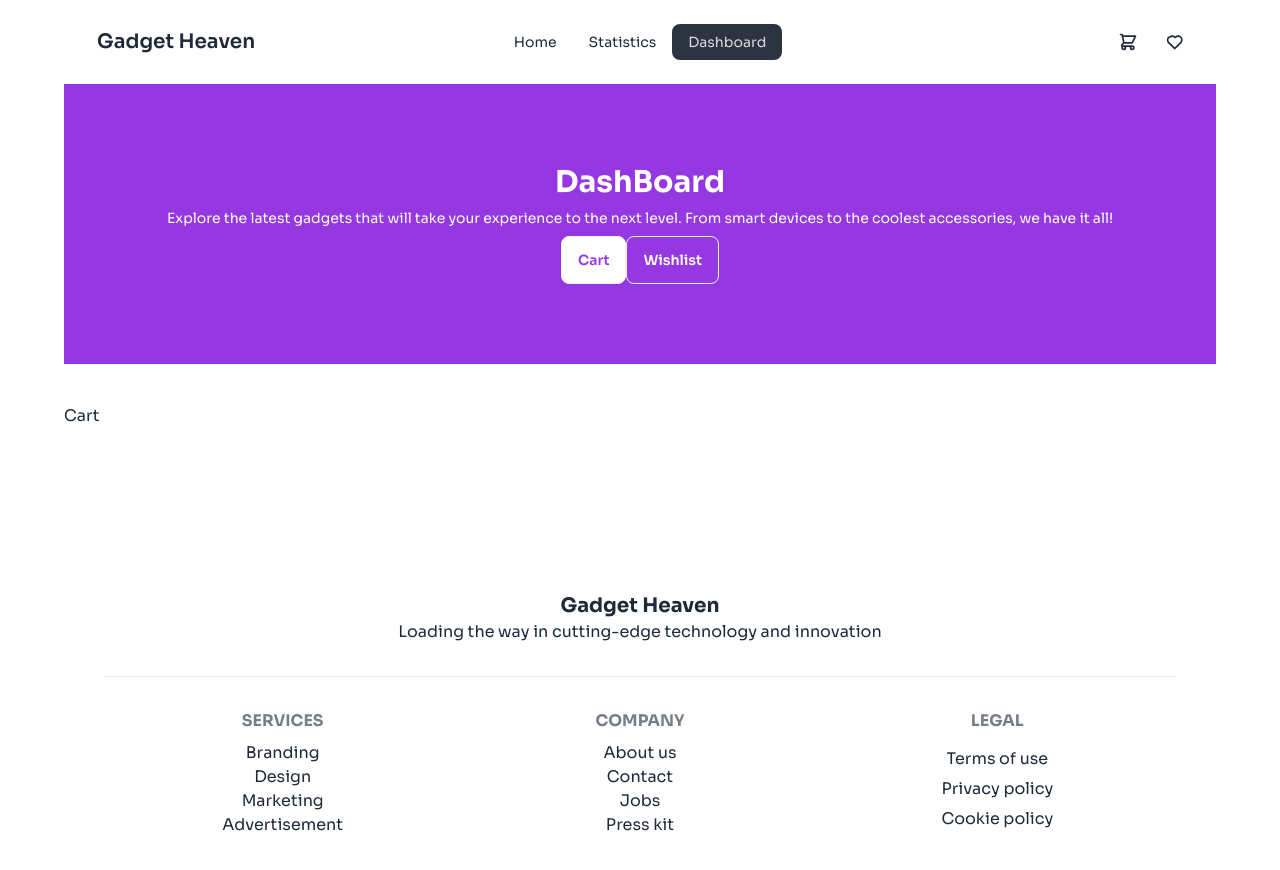
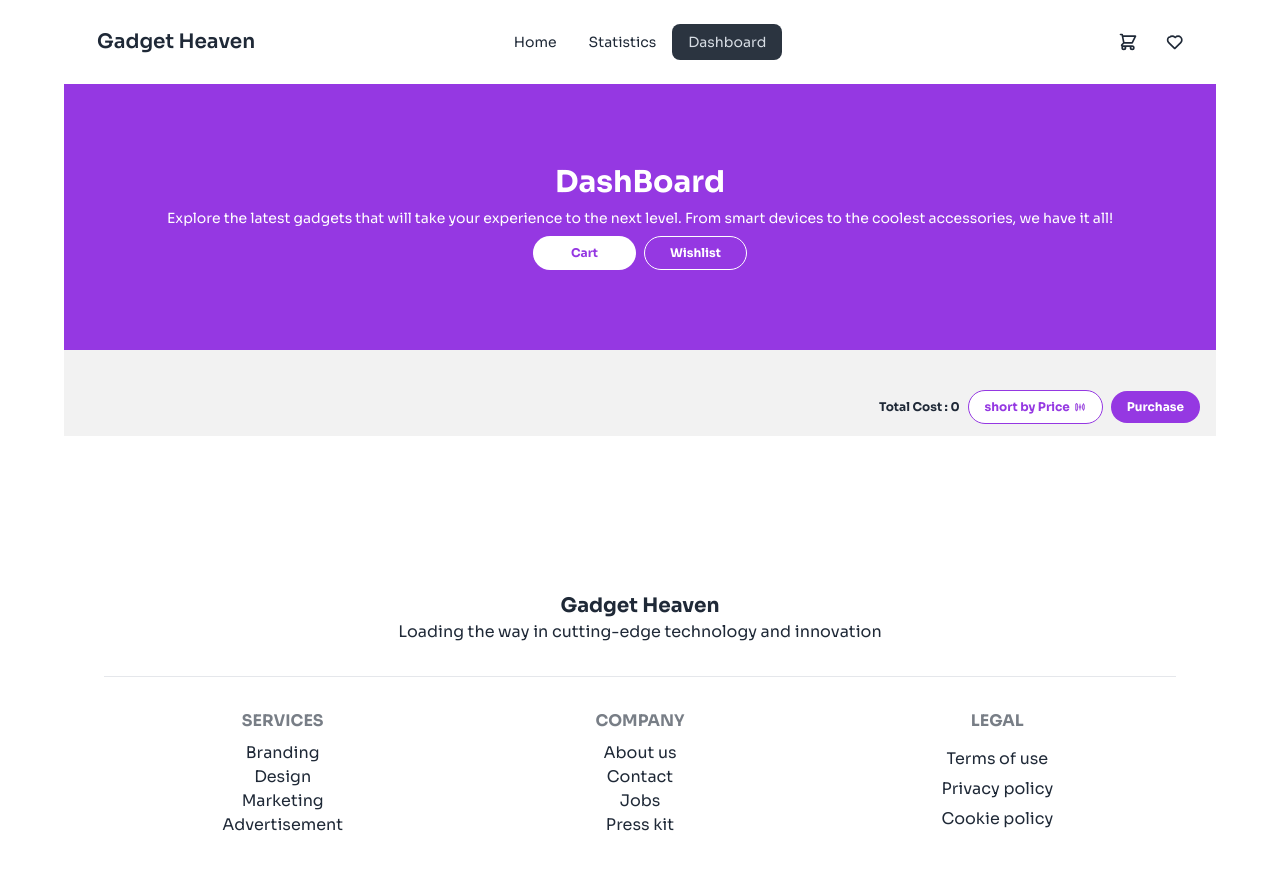
Before and after one commit to noorjahan220/gadget-heaven, a React (Vite) app: page /dashboard in a window 1280 px wide. Shown: the top 870 px of the page. Built offline with nearby package versions, Linux system fonts and the light colour scheme.

Commit message:
add the cart and wish section in dashboard

```diff
--- a/package.json
+++ b/package.json
@@ -15,6 +15,7 @@
     "react": "^18.3.1",
     "react-dom": "^18.3.1",
     "react-hot-toast": "^2.4.1",
+    "react-icons": "^5.3.0",
     "react-rating-stars-component": "^2.2.0",
     "react-router-dom": "^6.27.0",
     "recharts": "^2.13.3",
--- a/src/Components/Card/Card.jsx
+++ b/src/Components/Card/Card.jsx
@@ -3,12 +3,16 @@ import { NavLink } from 'react-router-dom';
 
 
 const Card = ({ card }) => {
+
+
   const { product_title, product_image, price, product_id } = card || {};
+
   return (
     <>
       <div className="card  w-full" style={{
         border: '1px solid black'
       }}>
+
         <figure className="px-5 pt-5 ">
           <img
             src={product_image}
--- a/src/Components/CardDetails/CardDetails.jsx
+++ b/src/Components/CardDetails/CardDetails.jsx
@@ -1,5 +1,5 @@
 import { useEffect, useState } from "react";
-import { NavLink, useLoaderData, useParams } from "react-router-dom";
+import {  useLoaderData, useParams } from "react-router-dom";
 import { addCart, addFavorite, getAllFavorites } from "../../utils";
 
 
@@ -13,15 +13,15 @@ const CardDetails = () => {
     useEffect(() => {
         const singleData = allCardsData.find(item => item.product_id == product_id)
         const favorites = getAllFavorites()
-        const isExist = favorites.find(item => item.id == detail.id)
+        const isExist = favorites.find(item => item.product_id == product_id)
         if(isExist){
            setIsFavorite(true)
         }
         setDetail(singleData)
 
-    }, [])
+    }, [product_id, allCardsData])
 
-//    handleFavorite
+
 
 const handleFavorite = detail =>{
     addFavorite(detail);
@@ -29,6 +29,7 @@ const handleFavorite = detail =>{
 }
 
 const handleCart = detail =>{
+
     addCart(detail);
 }
 
@@ -85,7 +86,7 @@ const handleCart = detail =>{
                        </div>
 
                         <div className="flex  items-center">
-                            <NavLink onClick={() => handleCart(detail)}   className="py-2 px-4 rounded-[32px] text-[18px] flex items-center gap-1 font-bold" style={{
+                            <button onClick={() => handleCart(detail)}   className="py-2 px-4 rounded-[32px] text-[18px] flex items-center gap-1 font-bold" style={{
                                 backgroundColor: 'rgba(149, 56, 226, 1)',color:'white'
                             }}> <div>Add To Cart
                                 </div>     <div className="indicator">
@@ -107,8 +108,8 @@ const handleCart = detail =>{
 
                             </div>
 
-                            </NavLink>
-                            <NavLink disabled = {isFavorite}
+                            </button>
+                            <button disabled = {isFavorite}
                              onClick={() => handleFavorite(detail)} className="btn">
                                 <div className="indicator">
                                     <svg
@@ -126,7 +127,7 @@ const handleCart = detail =>{
                                         />
                                     </svg>
                                 </div>
-                            </NavLink>
+                            </button>
                         </div>
                     </div>
                 </div>
--- a/src/Components/Cart/Cart.jsx
+++ b/src/Components/Cart/Cart.jsx
@@ -1,11 +1,66 @@
+import { useEffect, useState } from "react";
+import { getAllCarts, removeCart } from "../../utils";
+import CartCard from "./../cartCard/cartCard";
+
+import { AiTwotoneSliders } from "react-icons/ai";
+
 
 
 const Cart = () => {
+
+    const [cart, setCart] = useState([])
+
+
+    useEffect(() => {
+        const carts = getAllCarts()
+        setCart(carts)
+    }, [])
+
+
+    const handleRemovedCart = (id) => {
+        removeCart(id)
+        const carts = getAllCarts()
+        setCart(carts)
+    }
+
+
+    const totalPrice = cart.reduce((total, item) => {
+        const cleanPrice = item.price.replace(/[^\d.-]/g, '');  // Remove non-numeric characters
+        const price = parseFloat(cleanPrice);
+        return total + price;
+    }, 0);
+
+
+    const handleShort = ()=>{
+        const CartShort = [...cart].sort((a,b) => {
+            const A = parseFloat(a.price.replace(/[^\d.-]/g, ''));
+            const B = parseFloat(b.price.replace(/[^\d.-]/g, ''));
+            return B - A;
+        });
+        setCart(CartShort);
+    }
+
+
     return (
-        <div>
-           <h1>Cart</h1>
-        </div>
+        <>
+           <div className="ml-4 mr-4 mb-4">
+           <div className="flex justify-end items-center gap-2 mb-3">
+                <h2 className="font-bold text-xs">Total Cost : {totalPrice}</h2>
+                <button onClick={handleShort} className=" flex  items-center justify-center gap-1 py-2 px-4 rounded-[32px] bg-white text-bannerColor text-xs font-bold border border-bannerColor">short by Price<AiTwotoneSliders/></button>
+                <button className=" flex  items-center justify-center gap-1 py-2 px-4 rounded-[32px] bg-bannerColor text-white text-xs font-bold ">Purchase</button>
+
+            </div>
+            <div className="grid grid-cols-1 gap-2">
+                {
+                    cart.map(cart => (<CartCard key={cart.product_id} card={cart} handleClick={handleRemovedCart} />))
+                }
+            </div>
+           </div>
+        </>
     );
 };
 
+
+
+
 export default Cart;
--- a/src/Components/DashBoard/DashBoard.jsx
+++ b/src/Components/DashBoard/DashBoard.jsx
@@ -33,21 +33,23 @@ const DashBoard = () => {
     return (
 
 
-        <>
+        <div className="bg-backGround">
             <div className="text-center bg-bannerColor  p-20 mb-10 text-white">
                 <h1 className="font-bold text-3xl mb-2">DashBoard</h1>
                 <p className="font-normal text-sm mb-2">Explore the latest gadgets that will take your experience to the next level. From smart devices to the coolest accessories, we have it all!</p>
 
 
-                <div onClick={() => handleActiveState("cart")} className={`${isActive.cart ? " btn active" : "btn bg-bannerColor text-white"}`}>Cart</div>
+                <div className="flex justify-center gap-2">
+                    <button onClick={() => handleActiveState("cart")} className={`${isActive.cart ? " py-2 px-4 w-[103px] rounded-[32px] text-xs font-bold active" : "py-2 px-4 rounded-[32px] text-xs font-bold bg-bannerColor text-white border border-white w-[103px]"}`}>Cart</button>
 
-                <div onClick={() => handleActiveState("wishlist")} className={`${isActive.cart ? "btn bg-bannerColor text-white" : "active btn"}`}>Wishlist</div>
+                    <button onClick={() => handleActiveState("wishlist")} className={`${isActive.cart ? "py-2 px-4 rounded-[32px] text-xs font-bold bg-bannerColor text-white border border-white w-[103px]" : "active py-2 px-4 rounded-[32px] text-xs font-bold w-[103px]"}`}>Wishlist</button>
+                </div>
             </div>
 
-        {isActive.cart? <Cart></Cart>:
-        <Wish></Wish>}
+            {isActive.cart ? <Cart></Cart> :
+                <Wish></Wish>}
 
-        </>
+        </div>
     );
 };
 
--- a/src/Components/Wish/Wish.jsx
+++ b/src/Components/Wish/Wish.jsx
@@ -1,9 +1,32 @@
+import { useEffect, useState } from "react";
+import { getAllFavorites, removeWish } from "../../utils";
+import CartCard from "../cartCard/cartCard";
 
 
 const Wish = () => {
+
+  const [card, setCard] = useState([])
+
+
+ useEffect(()=>{
+    const favorites = getAllFavorites()
+    setCard(favorites)
+
+ },[]);
+
+ const handleRemovedWish = (item) =>{
+  removeWish(item)
+
+  const favorites = getAllFavorites()
+    setCard(favorites)
+}
+
+
     return (
-        <div>
-          <h1>Wish</h1>
+      <div className="grid grid-cols-1 gap-2 ">
+            {
+                card.map(card => (<CartCard key={card.product_id} card={card} handleClick={handleRemovedWish} />))
+            }
         </div>
     );
 };
--- /dev/null
+++ b/src/Components/cartCard/CartCard.jsx
@@ -0,0 +1,28 @@
+
+import { RxCrossCircled } from "react-icons/rx";
+const CartCard = ({ card, handleClick }) => {
+    const { product_title, product_image, price, description, product_id } = card || {};
+
+
+
+
+
+    return (
+        <>
+            <div className="flex p-5 gap-5 h-[130px] m-1 rounded-[16px] bg-white items-center justify-around">
+                <div><img className="w-[130px] h-[90px] object-cover rounded-[12px]" src={product_image} alt={product_title} /></div>
+                <div className="gap-4">
+                    <h2>{product_title}</h2>
+                    <p>{description}</p>
+                    <p>{price}</p>
+                </div>
+                <div>
+                    <button onClick={()=>handleClick(product_id)} className="text-red-500"><RxCrossCircled /></button>
+                </div>
+            </div>
+
+        </>
+    );
+};
+
+export default CartCard;
--- a/src/main.jsx
+++ b/src/main.jsx
@@ -40,6 +40,7 @@ const router = createBrowserRouter([
       {
         path: "dashboard",
         element: <DashBoard/>
+
       },
       {
         path: "statistics",
--- a/src/utils/index.js
+++ b/src/utils/index.js
@@ -1,6 +1,6 @@
 import toast from "react-hot-toast"
 
-// get all coffees from local storage
+
 const getAllFavorites = ()=>{
     const all = localStorage.getItem('favorites')
 
@@ -13,11 +13,13 @@ const getAllFavorites = ()=>{
     }
 
 }
+
+
 const getAllCarts = ()=>{
-    const allCarts = localStorage.getItem('favorites')
+    const allCarts = localStorage.getItem('carts')
 
     if(allCarts){
-        const carts = JSON.parse(allCarts )
+        const carts = JSON.parse(allCarts)
         return carts
     }
     else{
@@ -27,12 +29,14 @@ const getAllCarts = ()=>{
 }
 
 
-// add a coffee to local storage
+
 
 const addFavorite = (detail) =>{
+
     const favorites = getAllFavorites()
-    const isExist = favorites.find(item => item.id == detail.id)
-    if(isExist) return toast.error('Favorite item is already exists!');
+
+
+    const isExist = favorites.find(item => item.product_id === detail.product_id);
     favorites.push(detail);
     localStorage.setItem('favorites',JSON.stringify(favorites) )
     toast.success('Successfully add to favorites!');
@@ -40,11 +44,32 @@ const addFavorite = (detail) =>{
 
 const addCart = (detail) =>{
     const carts = getAllCarts()
-    const isExists = carts.find(item => item.id == detail.id)
-    if(isExists) return toast.error('This item is already exists in cart!');
-    carts.push(detail);
+
+    const isExistCart = carts.find(item => item.product_id === detail.product_id);
+
+
+      if(isExistCart) return toast.error('This item is already in the cart!');
+
+
+        carts.push(detail);
     localStorage.setItem('carts',JSON.stringify(carts) )
     toast.success('Successfully add to cart!');
+
+}
+
+
+const removeCart =(id)=>{
+    const carts = getAllCarts();
+    const remainingCart = carts.filter(detail=> detail.product_id != id);
+    localStorage.setItem('carts',JSON.stringify(remainingCart) )
+    toast.success('Successfully Removed Cart!');
+}
+
+const removeWish = (item)=>{
+    const favorites = getAllFavorites();
+    const remainingWish = favorites.filter(detail=> detail.product_id != item);
+    localStorage.setItem('favorites',JSON.stringify(remainingWish) )
+    toast.success('Successfully Removed Favorites!');
 }
 
 
@@ -53,9 +78,5 @@ const addCart = (detail) =>{
 
 
 
-// remove coffee form local storage
 
-
-export{addFavorite}
-export{addCart}
-export{getAllFavorites}
+export{getAllCarts, getAllFavorites, addFavorite, addCart,removeCart,removeWish}
```
Also changed, not shown: 1 other file (tests, documents, lock files or other folders).
